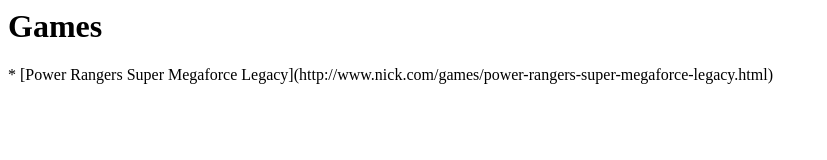
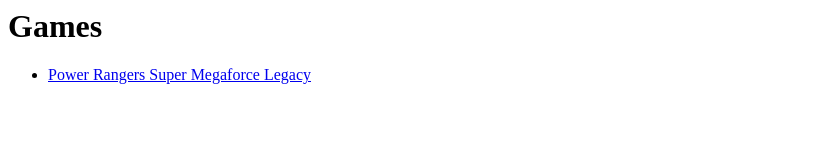
Before and after one commit to alistairreilly/alistairreilly.github.io, a plain HTML site: page index.html in a window 1280 px wide. Shown: the whole page, without its empty margins (0-827 px from the left). Drawn offline with Linux system fonts and the light colour scheme.

Commit message:
My dad thinks that markdown renders in a browser!
LOL LOL LOL

```diff
--- a/index.html
+++ b/index.html
@@ -1,3 +1,5 @@
 <h1>Games</h1>
 
-* [Power Rangers Super Megaforce Legacy](http://www.nick.com/games/power-rangers-super-megaforce-legacy.html)
+<ul>
+  <li><a href="http://www.nick.com/games/power-rangers-super-megaforce-legacy.html">Power Rangers Super Megaforce Legacy</a></li>
+</ul>
```
